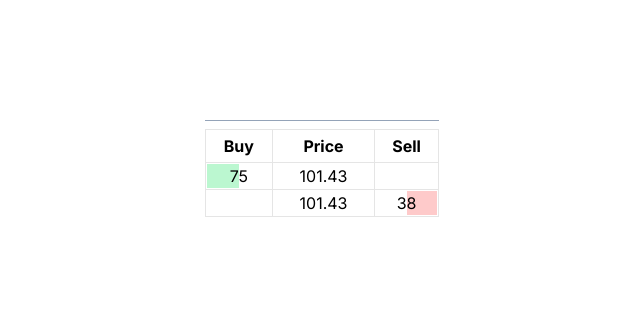
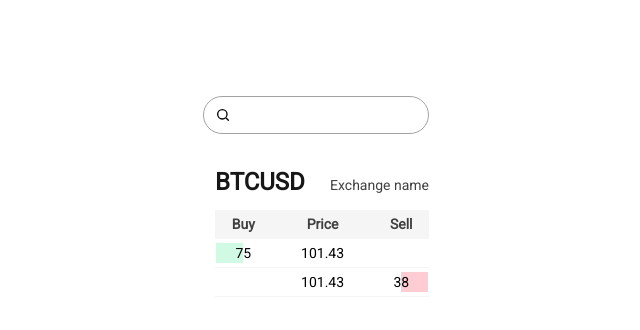
Before and after one commit to temlabs/lo-orders, a Next.js app: page / in a window 1280 px wide. Shown: the top 330 px of the page, without its empty margins (318-958 px from the left). Built offline with nearby package versions, Linux system fonts and the light colour scheme.

Commit message:
improved styling on table and search bar

```diff
--- a/src/app/layout.tsx
+++ b/src/app/layout.tsx
@@ -1,12 +1,12 @@
 import type { Metadata } from "next";
-import { Inter } from "next/font/google";
+import { Inter, Roboto } from "next/font/google";
 import "./globals.css";
 
-const inter = Inter({ subsets: ["latin"] });
+const roboto = Roboto({ subsets: ["latin"], weight: "400" });
 
 export const metadata: Metadata = {
-  title: "Create Next App",
-  description: "Generated by create next app",
+  title: "LO - Order Book",
+  description: "Created by Temi Labinjo",
 };
 
 export default function RootLayout({
@@ -16,7 +16,7 @@ export default function RootLayout({
 }>) {
   return (
     <html lang="en">
-      <body className={inter.className}>{children}</body>
+      <body className={roboto.className}>{children}</body>
     </html>
   );
 }
--- /dev/null
+++ b/src/components/icons/SearchIcon.tsx
@@ -0,0 +1,18 @@
+import { SVGProps } from "react";
+
+export function SearchIcon(props: SVGProps<SVGSVGElement>) {
+  return (
+    <svg
+      xmlns="http://www.w3.org/2000/svg"
+      width="1em"
+      height="1em"
+      viewBox="0 0 24 24"
+      {...props}
+    >
+      <g fill="none" stroke={props.color} strokeWidth="2">
+        <circle cx="11" cy="11" r="7"></circle>
+        <path strokeLinecap="round" d="m20 20l-3-3"></path>
+      </g>
+    </svg>
+  );
+}
--- a/src/components/orderBook/OrderBook.tsx
+++ b/src/components/orderBook/OrderBook.tsx
@@ -2,8 +2,16 @@ import { SearchBar } from "../searchModal/SearchBar";
 import { OrderBookTable } from "./orderBookTable/OrderBookTable";
 
 export function OrderBook() {
-  return <div className="gap-2 flex flex-col">
-<SearchBar/>
-    <OrderBookTable/>
-  </div>;
+  return (
+    <div className="gap-8 flex flex-col">
+      <SearchBar />
+      <div className="flex flex-col gap-3">
+        <div className="flex flex-row justify-between items-baseline">
+          <h3 className="text-2xl text-neutral-900 font-bold">BTCUSD</h3>
+          <h5 className="text-sm text-neutral-700">Exchange name</h5>
+        </div>
+        <OrderBookTable />
+      </div>
+    </div>
+  );
 }
--- a/src/components/orderBook/orderBookTable/OrderBookTable.tsx
+++ b/src/components/orderBook/orderBookTable/OrderBookTable.tsx
@@ -1,16 +1,22 @@
-import { OrderBookTableHeader } from "./OrderBookTableHeader"
-import { OrderBookTableRow } from "./OrderBookTableRow"
+import { OrderBookTableHeader } from "./OrderBookTableHeader";
+import { OrderBookTableRow } from "./OrderBookTableRow";
 
 export function OrderBookTable() {
   return (
-
-<table className="w-full ">
-  <tbody className="w-full">
-<OrderBookTableHeader/>
- <OrderBookTableRow price="101.43"  buyVolume={75} sellVolume={undefined} />
- <OrderBookTableRow price="101.43"  buyVolume={undefined} sellVolume={38} />
-
-  </tbody>
-</table>
- );
+    <table className="w-full text-black ">
+      <tbody className="w-full">
+        <OrderBookTableHeader />
+        <OrderBookTableRow
+          price="101.43"
+          buyVolume={75}
+          sellVolume={undefined}
+        />
+        <OrderBookTableRow
+          price="101.43"
+          buyVolume={undefined}
+          sellVolume={38}
+        />
+      </tbody>
+    </table>
+  );
 }
--- a/src/components/orderBook/orderBookTable/OrderBookTableHeader.tsx
+++ b/src/components/orderBook/orderBookTable/OrderBookTableHeader.tsx
@@ -1,10 +1,15 @@
-export function OrderBookTableHeader(){
-
-    return (
-        <tr className="w-fit">
-        <th className="pt-1 pb-1 border-neutral-200 border-solid border">Buy</th>
-        <th className="pt-1 pb-1 border-neutral-200 border-solid border">Price</th>
-        <th className="pt-1 pb-1 border-neutral-200 border-solid border">Sell</th>
-      </tr>
-    )
+export function OrderBookTableHeader() {
+  return (
+    <tr className="w-fit text-neutral-700 text-sm bg-neutral-100">
+      <th className="pt-1 pb-1 border-neutral-100 border-b-solid border-b ">
+        Buy
+      </th>
+      <th className="pt-1 pb-1 border-neutral-100 border-b-solid border-b ">
+        Price
+      </th>
+      <th className="pt-1 pb-1 border-neutral-100 border-b-solid border-b ">
+        Sell
+      </th>
+    </tr>
+  );
 }
--- a/src/components/orderBook/orderBookTable/OrderBookTableRow.tsx
+++ b/src/components/orderBook/orderBookTable/OrderBookTableRow.tsx
@@ -1,21 +1,37 @@
+import { HTMLAttributes, ReactNode, TdHTMLAttributes } from "react";
 import { OrderBookTableVolumeCell } from "../OrderBookTableVolumeCell";
 
 interface Props {
-  price:string;
-  buyVolume?:number;
-  sellVolume?:number;
+  price: string;
+  buyVolume?: number;
+  sellVolume?: number;
 }
 
-export function OrderBookTableRow({price, buyVolume, sellVolume}:Props){
+export function OrderBookTableRow({ price, buyVolume, sellVolume }: Props) {
+  const sellProportion = 0.5;
+  const buyProportion = 0.5;
 
-  const sellProportion = 0.5;
-  const buyProportion = 0.5
-
-    return (
-        <tr className="w-fit ">
-        <td className="border-neutral-200 border-solid border"><OrderBookTableVolumeCell direction="left" value={buyVolume?.toString()} color='bg-green-200' proportion={buyProportion}/></td>
-        <td className="text-center border-neutral-200 border-solid border">{price}</td>
-        <td className="border-neutral-200 border-solid border"><OrderBookTableVolumeCell direction="right" value={sellVolume?.toString()} color='bg-red-200' proportion={sellProportion}/></td>
-      </tr>
-    )
+  return (
+    <tr className="w-fit pt-2 pb-2 text-sm">
+      <td className="border-neutral-100 border-b-solid border-b pt-1 pb-1 bg-">
+        <OrderBookTableVolumeCell
+          direction="left"
+          value={buyVolume?.toString()}
+          color="bg-emerald-100"
+          proportion={buyProportion}
+        />
+      </td>
+      <td className="text-center border-neutral-100 border-b-solid border-b pt-1 pb-1">
+        {price}
+      </td>
+      <td className="border-neutral-100 border-b-solid border-b pt-1 pb-1">
+        <OrderBookTableVolumeCell
+          direction="right"
+          value={sellVolume?.toString()}
+          color="bg-rose-200"
+          proportion={sellProportion}
+        />
+      </td>
+    </tr>
+  );
 }
--- a/src/components/searchModal/SearchBar.tsx
+++ b/src/components/searchModal/SearchBar.tsx
@@ -1,13 +1,22 @@
-'use client'
+"use client";
 
-import { useState } from "react"
+import { useState } from "react";
+import { SearchIcon } from "../icons/SearchIcon";
 
-export function SearchBar(){
+export function SearchBar() {
+  const [searchTerm, setSearchTerm] = useState<string>();
 
-const [searchTerm, setSearchTerm] = useState<string>()
-
-
-    return (
-        <input value={searchTerm} onChange={e=> setSearchTerm(e.target.value)} type={'text'} className={'border-b border-slate-400 focus:border-b-2 decoration-transparent outline-none'}/>
-    )
+  return (
+    <div className="flex flex-row items-center">
+      <SearchIcon color="black" className="-mr-7" />
+      <input
+        value={searchTerm}
+        onChange={(e) => setSearchTerm(e.target.value)}
+        type={"text"}
+        className={
+          "decoration-transparent bg-transparent outline-none border-neutral-400 focus:border-neutral-600 transition-colors  border rounded-3xl px-8 py-2 text-neutral-900 text-sm"
+        }
+      />
+    </div>
+  );
 }
--- a/tailwind.config.ts
+++ b/tailwind.config.ts
@@ -7,6 +7,9 @@ const config: Config = {
     "./src/app/**/*.{js,ts,jsx,tsx,mdx}",
   ],
   theme: {
+    fontFamily: {
+      body: ["Open Sans"],
+    },
     extend: {
       backgroundImage: {
         "gradient-radial": "radial-gradient(var(--tw-gradient-stops))",
```
Also changed, not shown: package.json (+6 -5 lines), 1 other file (tests, documents, lock files or other folders).
